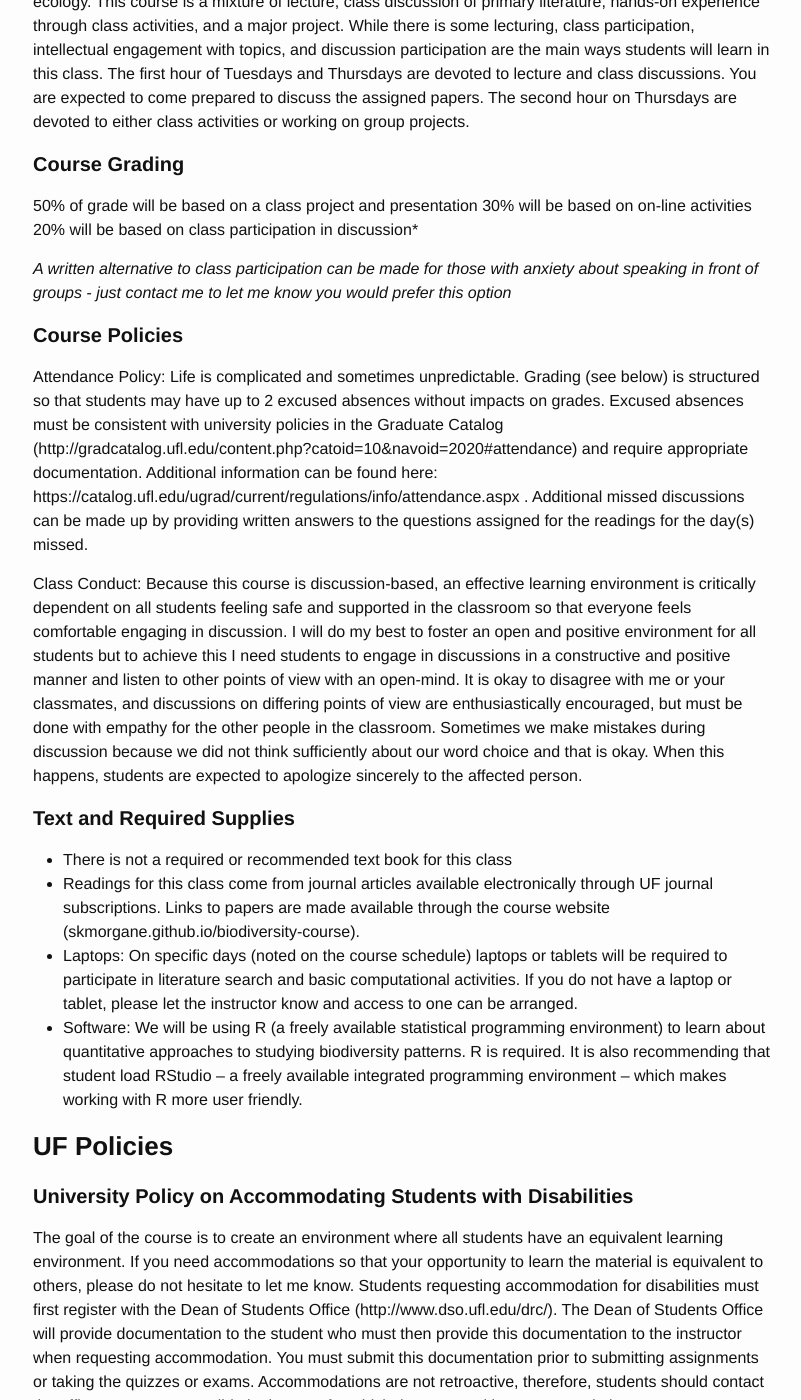
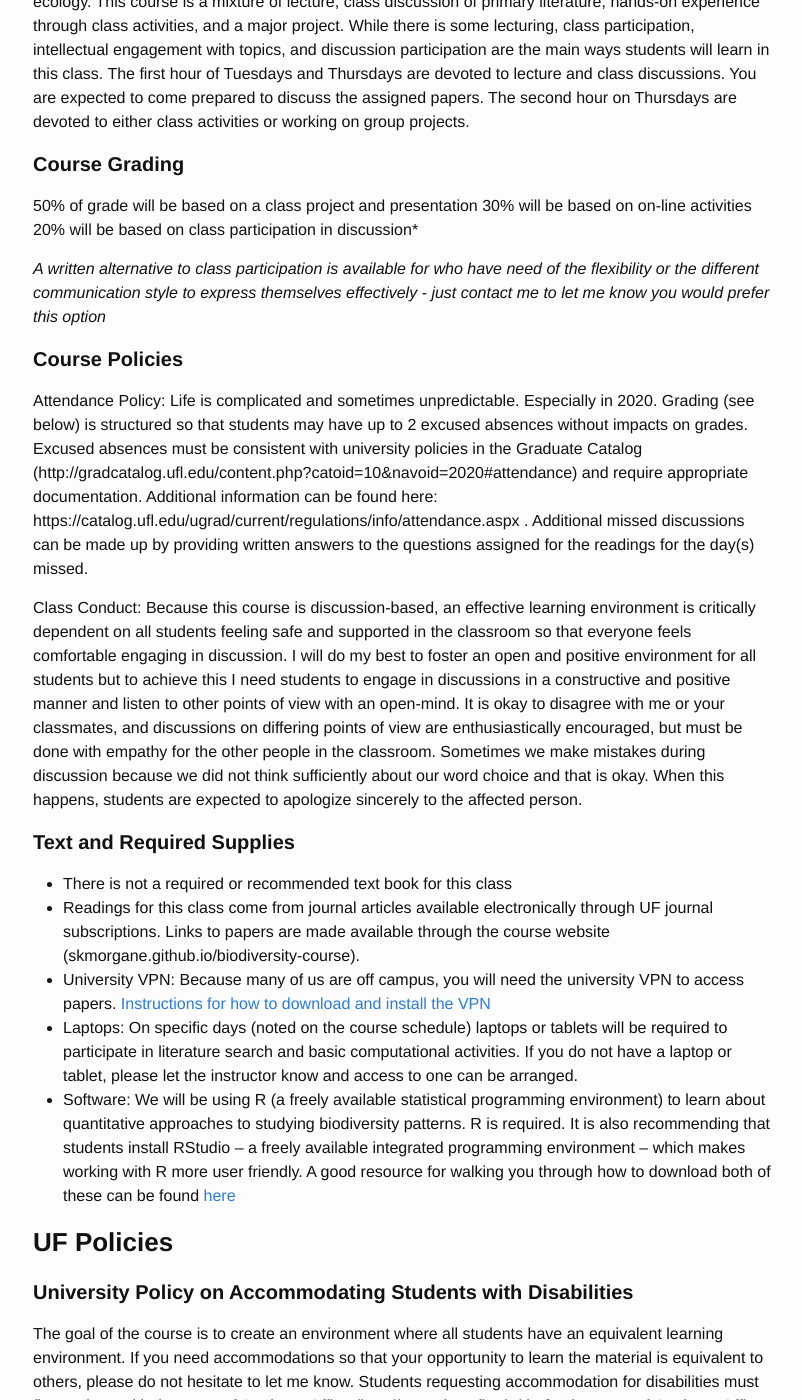
Before and after one commit to skmorgane/biodiversity-course, a Jekyll site: the page built from syllabus.md, in a window 1280 px wide and 1400 px high, scrolled down 953 px. Shown: the whole window, without its empty margins (237-1038 px from the left). Built offline with Jekyll 4.4.1, drawn with Linux system fonts in a browser that asks for light colours; some of the changed text lies outside the part shown.

Commit message:
Update syllabus for 2020

```diff
--- a/syllabus.md
+++ b/syllabus.md
@@ -6,17 +6,17 @@
 ## WIS 4934/6934 Biodiversity: Ecological Patterns and Processes
 
   |**Instructor**         |Dr. Morgan Ernest
-  |**Office Location**    |Building 150   (Knock loudly on external door)
-  |**Phone**              |352-294-2082
+  |**Office Location**    |online for forseeable future
+  |**Phone**              |
   |**Email (preferred)**  |<skmorgane@ufl.edu>
 
 <br>
 
 #### **Times and Locations**
 
-Tuesday, Period 7 (1:55-2:45), LIT 0233
+Tuesday, Period 7 (1:55-2:45), course zoom link available via Canvas
 
-Thursday, Period 7-8 (1:55-3:50), MAT 0004
+Thursday, Period 7-8 (1:55-3:50), course zoom link available via Canvas
 
 #### **Course Objectives**
 
@@ -39,11 +39,11 @@
 20% will be based on class participation in discussion*
 
 
-*A written alternative to class participation can be made for those with anxiety about speaking in front of groups - just contact me to let me know you would prefer this option*
+*A written alternative to class participation is available for who have need of the flexibility or the different communication style to express themselves effectively - just contact me to let me know you would prefer this option*
 
 #### **Course Policies**
 
-Attendance Policy: Life is complicated and sometimes unpredictable. Grading (see below) is structured so that students may have up to 2 excused absences without impacts on grades. Excused absences must be consistent with university policies in the Graduate Catalog (http://gradcatalog.ufl.edu/content.php?catoid=10&navoid=2020#attendance) and require appropriate documentation.  Additional information can be found here: https://catalog.ufl.edu/ugrad/current/regulations/info/attendance.aspx .
+Attendance Policy: Life is complicated and sometimes unpredictable. Especially in 2020. Grading (see below) is structured so that students may have up to 2 excused absences without impacts on grades. Excused absences must be consistent with university policies in the Graduate Catalog (http://gradcatalog.ufl.edu/content.php?catoid=10&navoid=2020#attendance) and require appropriate documentation.  Additional information can be found here: https://catalog.ufl.edu/ugrad/current/regulations/info/attendance.aspx .
 Additional missed discussions can be made up by providing written answers to the questions assigned for the readings for the day(s) missed.
 
 Class Conduct: Because this course is discussion-based, an effective learning environment is critically dependent on all students feeling safe and supported in the classroom so that everyone feels comfortable engaging in discussion. I will do my best to foster an open and positive environment for all students but to achieve this I need students to engage in discussions in a constructive and positive manner and listen to other points of view with an open-mind. It is okay to disagree with me or your classmates, and discussions on differing points of view are enthusiastically encouraged, but must be done with empathy for the other people in the classroom.  Sometimes we make mistakes during discussion because we did not think sufficiently about our word choice and that is okay. When this happens, students are expected to apologize sincerely to the affected person.
@@ -51,8 +51,9 @@
 #### **Text and Required Supplies**
 * There is not a required or recommended text book for this class
 * Readings for this class come from journal articles available electronically through UF journal subscriptions. Links to papers are made available through the course website (skmorgane.github.io/biodiversity-course).
+* University VPN: Because many of us are off campus, you will need the university VPN to access papers. [Instructions for how to download and install the VPN](https://it.ufl.edu/ict/documentation/network-infrastructure/vpn/anyconnect-installation--configuration-guide/)
 * Laptops: On specific days (noted on the course schedule) laptops or tablets will be required to participate in literature search and basic computational activities. If you do not have a laptop or tablet, please let the instructor know and access to one can be arranged.
-* Software: We will be using R (a freely available statistical programming environment) to learn about quantitative approaches to studying biodiversity patterns. R is required. It is also recommending that student load RStudio – a freely available integrated programming environment – which makes working with R more user friendly.
+* Software: We will be using R (a freely available statistical programming environment) to learn about quantitative approaches to studying biodiversity patterns. R is required. It is also recommending that students install RStudio – a freely available integrated programming environment – which makes working with R more user friendly. A good resource for walking you through how to download both of these can be found [here](http://datacarpentry.org/R-ecology-lesson/)
 
 ### **UF Policies**
 
```
